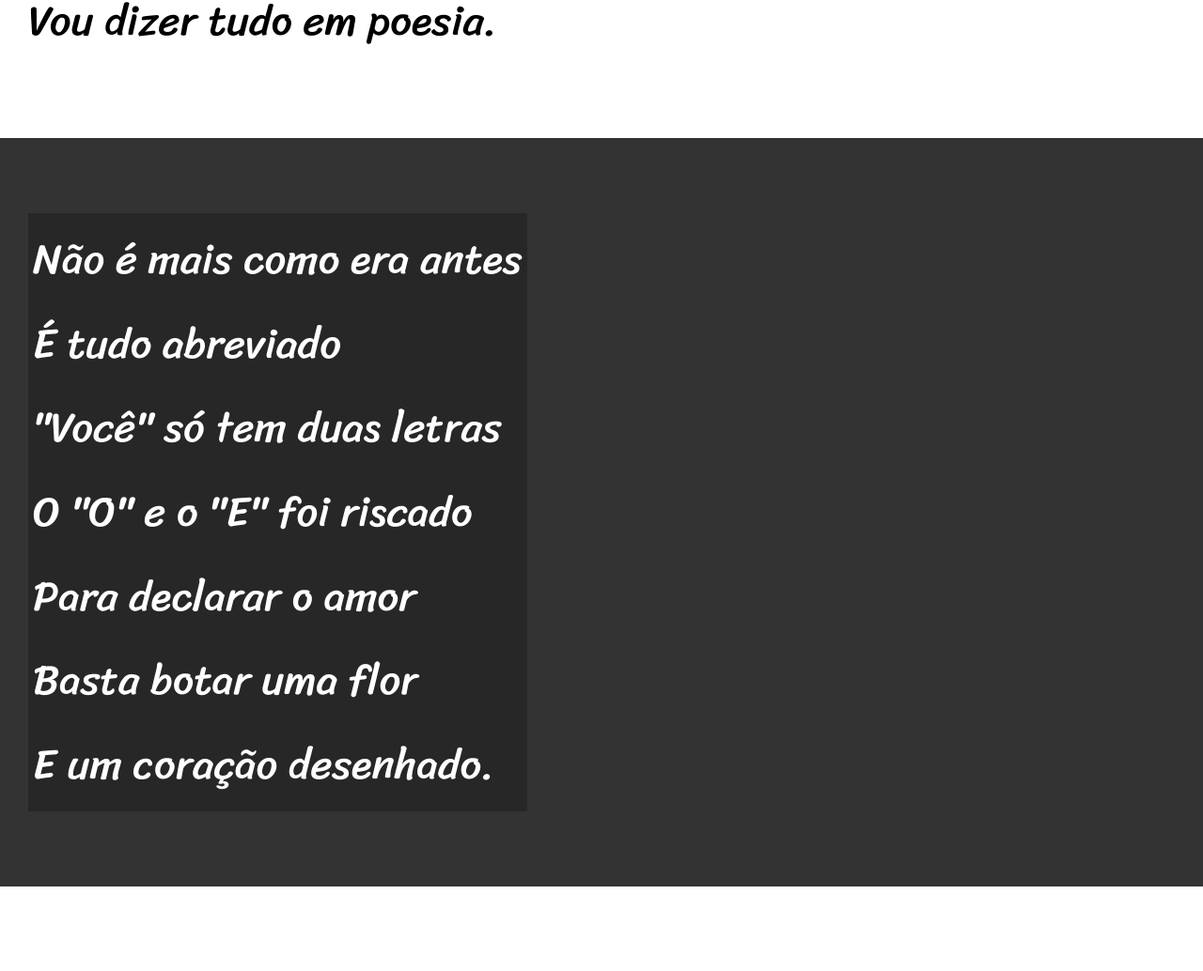
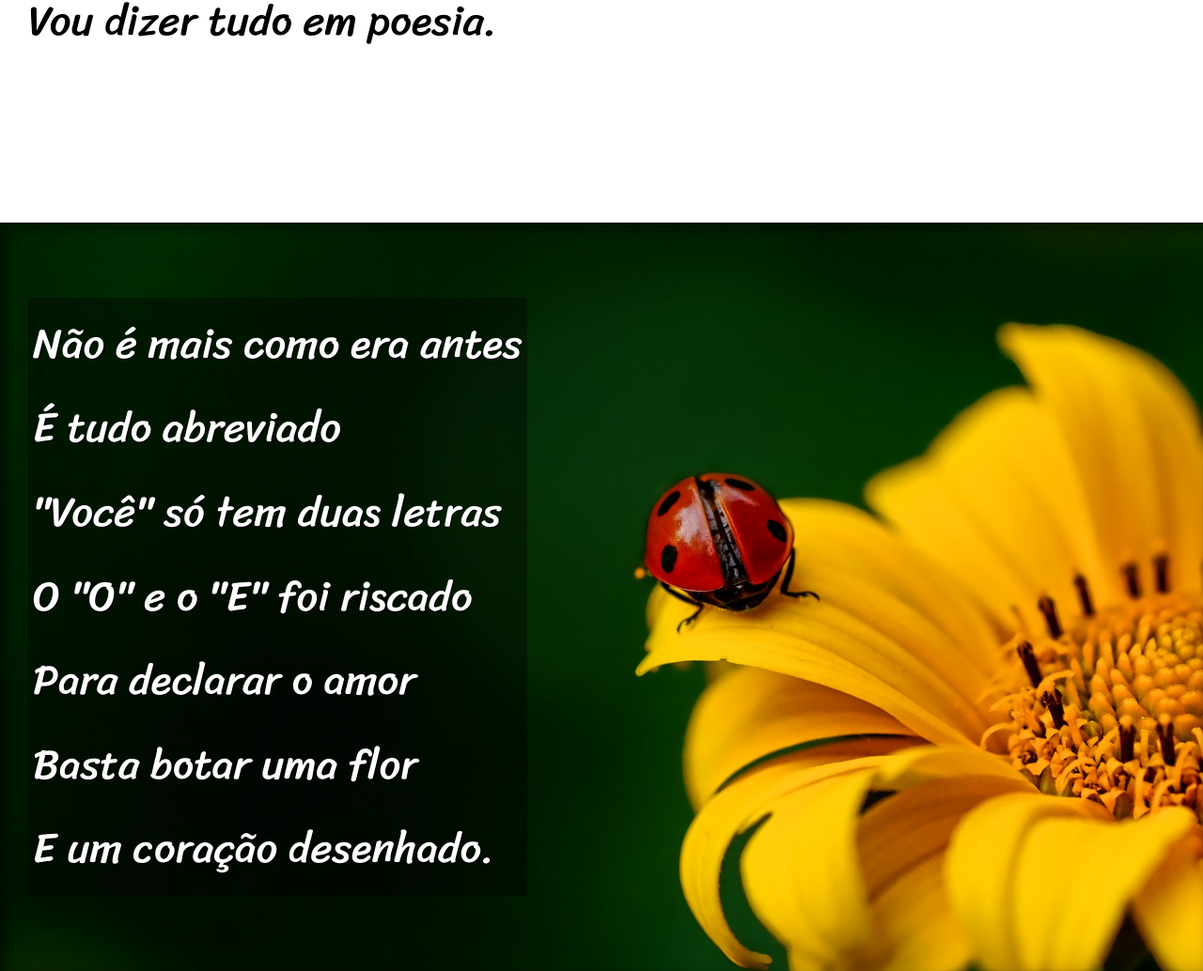
Before and after one commit to Tabani22/HTML5-CSS3, a plain HTML site: page Desafios Propostos/4 - Página com Poesia/index.html in a window 1280 px wide. Shown: the part 900-1934 px from the top of the page at 94% size. Drawn offline with Linux system fonts and the light colour scheme.

Commit message:
Desafio 4

```diff
--- a/Desafios Propostos/4 - Página com Poesia/index.html
+++ b/Desafios Propostos/4 - Página com Poesia/index.html
@@ -24,7 +24,7 @@
             </p>
         </section>
 
-        <section class="imagem">
+        <section class="imagem" id="img01">
             <p>
                 Não é mais como era antes<br>
                 É tudo abreviado<br>
@@ -55,7 +55,7 @@
             </p>
         </section>
 
-        <section class="imagem">
+        <section class="imagem" id="img02">
             <p>
                 Tenho saudade das cartas<br>
                 Escritas com a própria mão<br>
--- a/Desafios Propostos/4 - Página com Poesia/style.css
+++ b/Desafios Propostos/4 - Página com Poesia/style.css
@@ -55,6 +55,10 @@ section {
     font-family: var(--fonte3);
 }
 
+section p {
+    padding-bottom: 2em;
+}
+
 section.normal {
     background-color: white;
     color: black;
@@ -63,12 +67,27 @@ section.normal {
 section.imagem {
     background-color: rgb(51, 51, 51);
     color: white;
+    box-shadow: inset 6px 6px 13px 0px rgba(0, 0, 0, 0.500);
 }
 
 section.imagem p {
     display: inline-block;
     padding: 5px;
-    background-color: rgba(0, 0, 0, 0.24);
+    background-color: rgba(0, 0, 0, 0.375);
+    text-shadow: 1px 1px 0px black;
+}
+
+section#img01 {
+    background-image: url('imagens/background001.jpg');
+    background-position: right center;
+    background-attachment: fixed;
+    background-size: cover;
+}
+
+section#img02 {
+    background-image: url('imagens/background002.jpg');
+    background-attachment: fixed;
+    background-size: cover;
 }
 
 footer {
```
